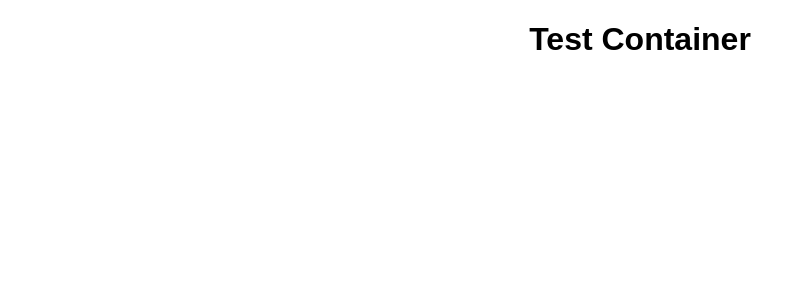
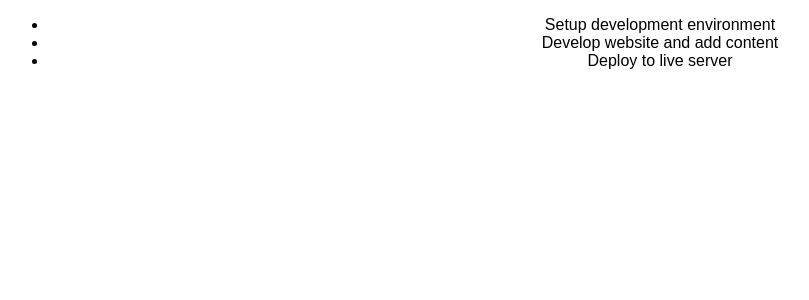
Before and after one commit to warui09/react-todo-app, a React (Create React App) app: page / in a window 1280 px wide. Shown: the top 300 px of the page, without its empty margins (0-809 px from the left). Built offline with nearby package versions, Linux system fonts and the light colour scheme.

Commit message:
displayed todo items

```diff
--- a/src/components/TodoContainer.js
+++ b/src/components/TodoContainer.js
@@ -21,9 +21,11 @@
   };
   render() {
     return (
-      <div>
-        <h1>Test Container</h1>
-      </div>
+      <ul>
+        {this.state.todos.map((todo) => (
+          <li key={todo.id}>{todo.title}</li>
+        ))}
+      </ul>
     );
   }
 }
```
